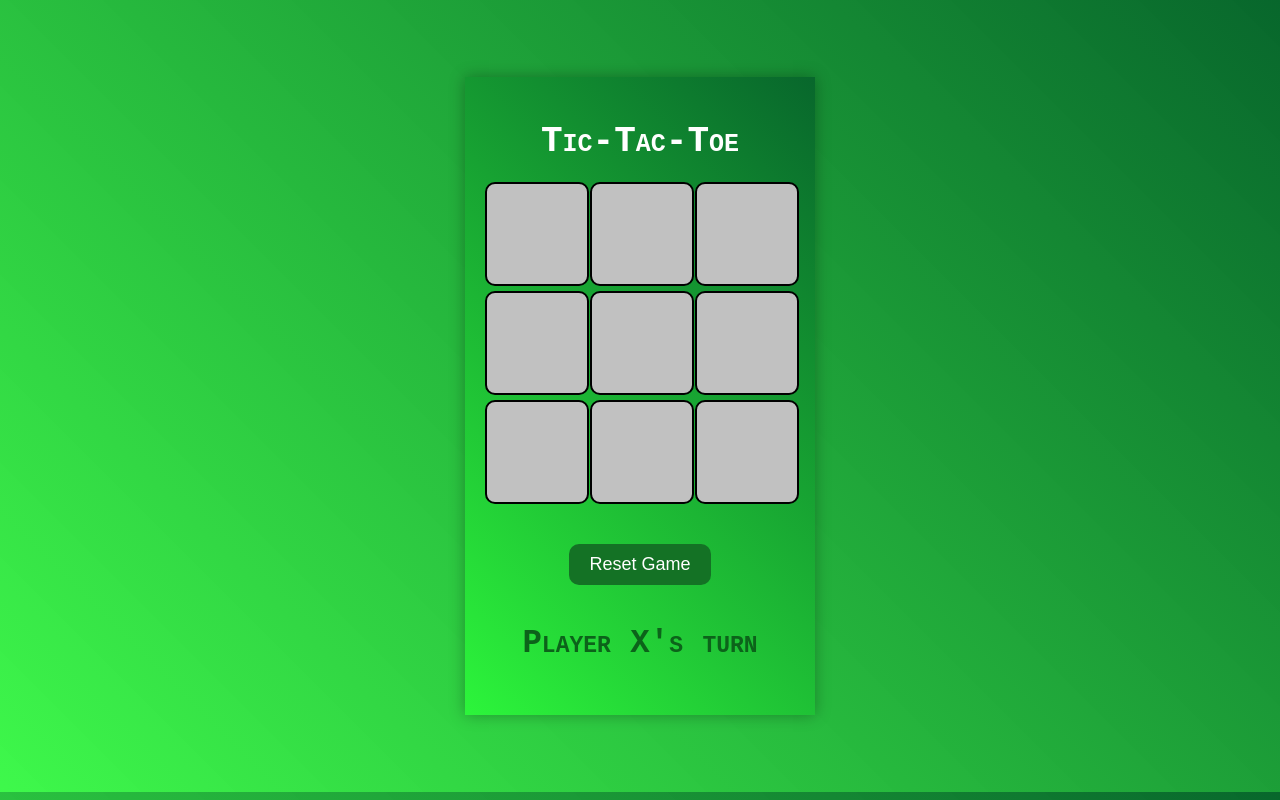
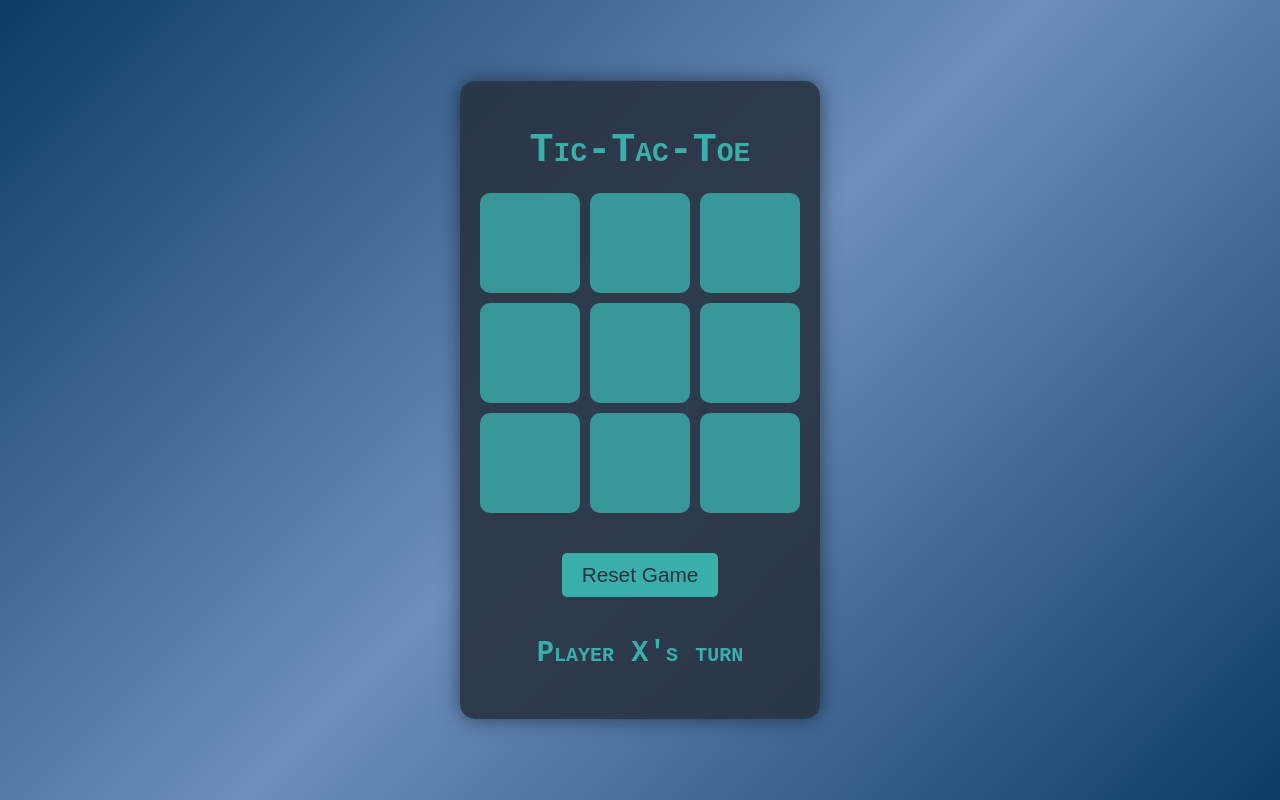
Before and after one commit to CodingJourneyK/PRODIGY_WD_03, a plain HTML site: page Tic-Tac-Toe/index.html in a window 1280 px wide. Drawn offline with Linux system fonts and the light colour scheme.

Commit message:
Update style.css

```diff
--- a/Tic-Tac-Toe/style.css
+++ b/Tic-Tac-Toe/style.css
@@ -1,73 +1,78 @@
-body{
+body {
     display: flex;
     justify-content: center;
     align-items: center;
-    height: 97vh;
-    background: linear-gradient(45deg, #2cf83ae9,rgb(8, 103, 44));
+    height: 100vh;
+    background: linear-gradient(135deg, #0d3b66,#5980b4e1, #0d3b66); /* Gradient background: light navy */
+    color: #ffffff; /* White text color for better contrast */
     font-family: 'Courier New', Courier, monospace;
     font-variant: small-caps;
+    margin: 0;
 }
 
-.container{
+.container {
     text-align: center;
+    background-color: rgba(41, 50, 65, 0.9); /* Semi-transparent dark background */
     padding: 20px;
-    background: linear-gradient(45deg, #2cf83ae9,rgb(8, 103, 44));
-    box-shadow: 0 0 15px rgba(0,0,0,0.3);
-    font-weight: bold;
-    font-size: large;
+    border-radius: 15px;
+    box-shadow: 0 0 20px rgba(0, 0, 0, 0.5); /* Larger shadow for depth */
+    backdrop-filter: blur(10px); /* Blur effect for background */
 }
 
 h1 {
     margin-bottom: 20px;
-    color: #ffffff;
+    color: #3aafa9; /* Bright neon green color for the heading */
+    font-size: 2.5em;
 }
 
-#board{
+#board {
     display: grid;
     grid-template-columns: repeat(3, 100px);
-    grid-gap: 5px;
+    grid-gap: 10px;
     margin: 20px auto;
 }
 
-.cell{
+.cell {
     width: 100px;
     height: 100px;
-    background-color: #c1c1c1;
-    color: #2c2c34;
+    background-color: rgba(58, 175, 169, 0.8); /* Semi-transparent neon green background for cells */
     border-radius: 10px;
-    border: 2px solid #000;
     display: flex;
     justify-content: center;
     align-items: center;
-    font-size: 2em;
+    font-size: 3em;
+    font-weight: bold;
+    color: #293241; /* Dark color for text inside cells */
     cursor: pointer;
-    transition: background-color 0.3s ease;
+    transition: background-color 0.3s ease, color 0.3s ease, transform 0.3s ease;
 }
 
-.cell:hover{
-    background-color: #5ef25916;
-    color: #ffffff;
+.cell:hover {
+    background-color: #3aafa9; /* Brighter neon green color on hover */
+    color: #ffffff; /* White text on hover */
+    transform: scale(1.1); /* Slightly enlarge the cell on hover */
 }
 
-#reset-button{
+#reset-button {
     margin: 20px;
     padding: 10px 20px;
-    font-size: 1em;
-    background-color: #147225;
+    font-size: 1.3em;
+    background-color: #3aafa9; /* Bright neon green color for button */
     border: none;
-    border: purple;
-    border-radius: 10px;
-    color: #ffffff;
+    border-radius: 5px;
+    color: #293241; /* Dark text for button */
     cursor: pointer;
-    transition: background-color 0.3s ease;
+    transition: background-color 0.3s ease, transform 0.3s ease;
 }
 
-#reset-button:hover{
-    background-color: #23803c9e;
+#reset-button:hover {
+    background-color: #2e8b8e; /* Slightly darker neon green color on hover */
+    transform: scale(1.1); /* Slightly enlarge the button on hover */
 }
 
-#status{
+#status {
     font-size: 1.8em;
+    font-weight: bolder;
     margin-top: 20px;
-    color: #0c631a;
+    color: #3aafa9; /* Bright neon green color for status text */
 }
```
